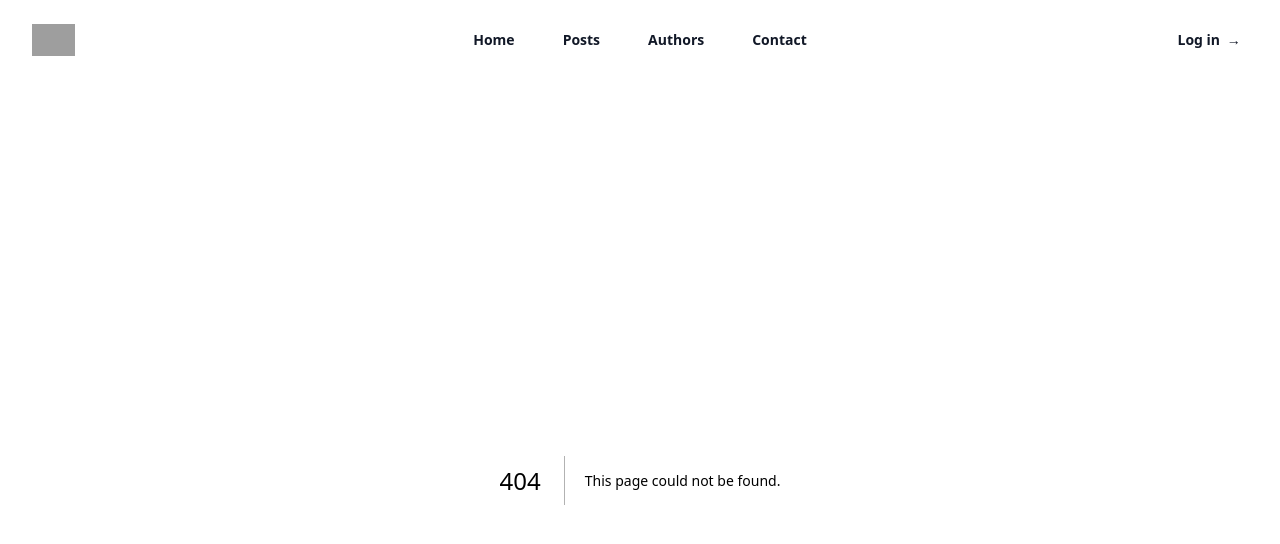
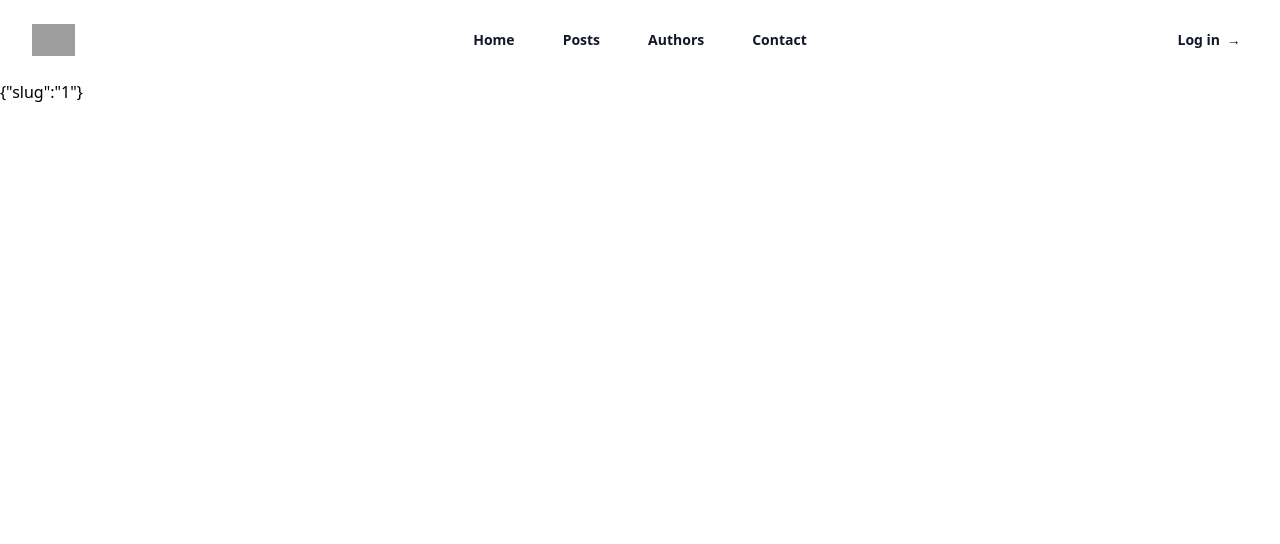
Before and after one commit to Wasayshaikh/next-blogs, a Next.js app: page /posts/1 in a window 1280 px wide. Before the commit this address had no page. Shown: the top 544 px of the page. Built offline with nearby package versions, Linux system fonts and the light colour scheme; grey boxes are pictures that could not be loaded.

Commit message:
single post component

```diff
--- /dev/null
+++ b/src/pages/posts/[slug].tsx
@@ -0,0 +1,15 @@
+import { useRouter } from 'next/router'
+import React from 'react'
+
+const SinglePost = () => {
+    const router = useRouter();
+    const slug = router.query
+    return (
+
+        <div>
+            {JSON.stringify(slug)}
+        </div>
+    )
+}
+
+export default SinglePost
```
